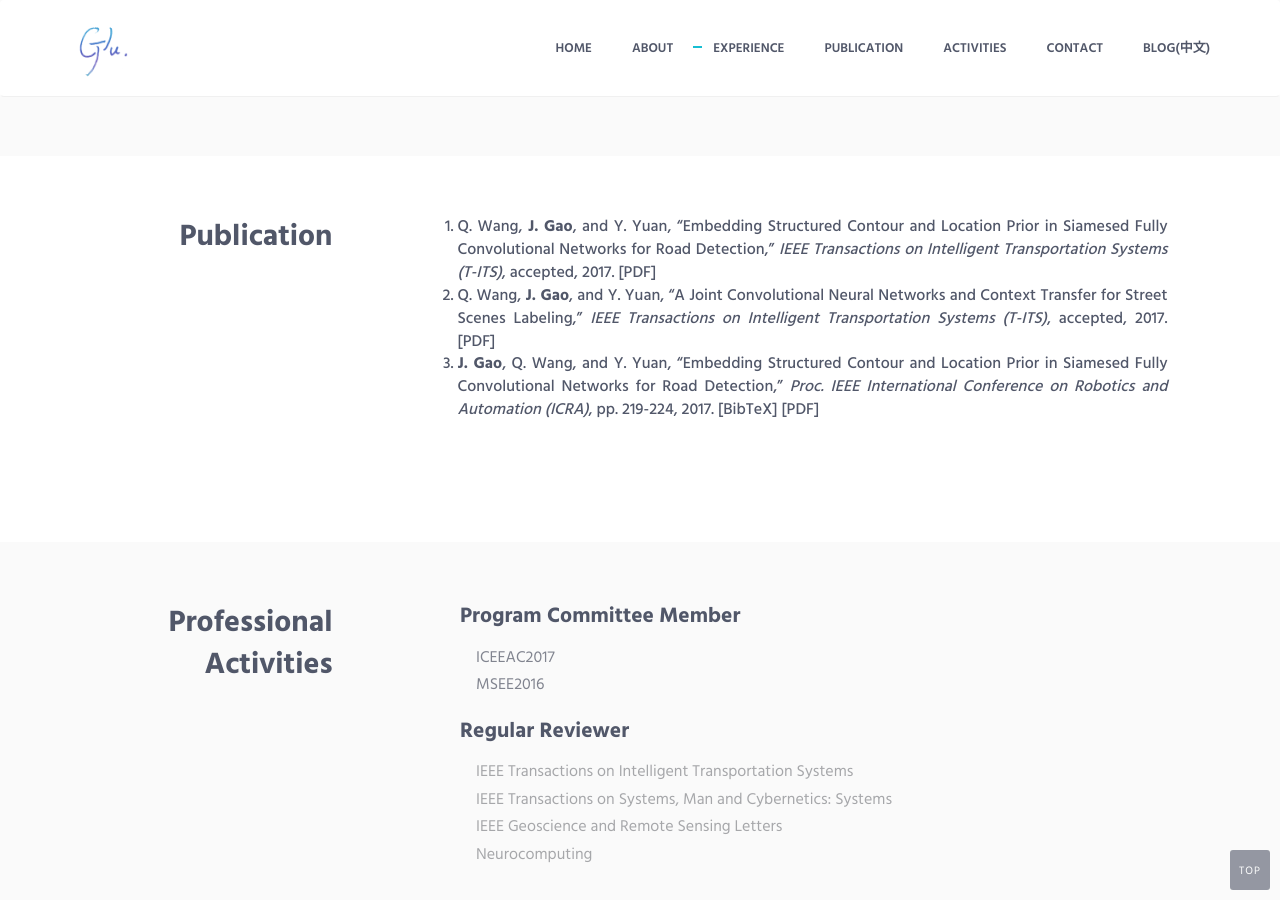
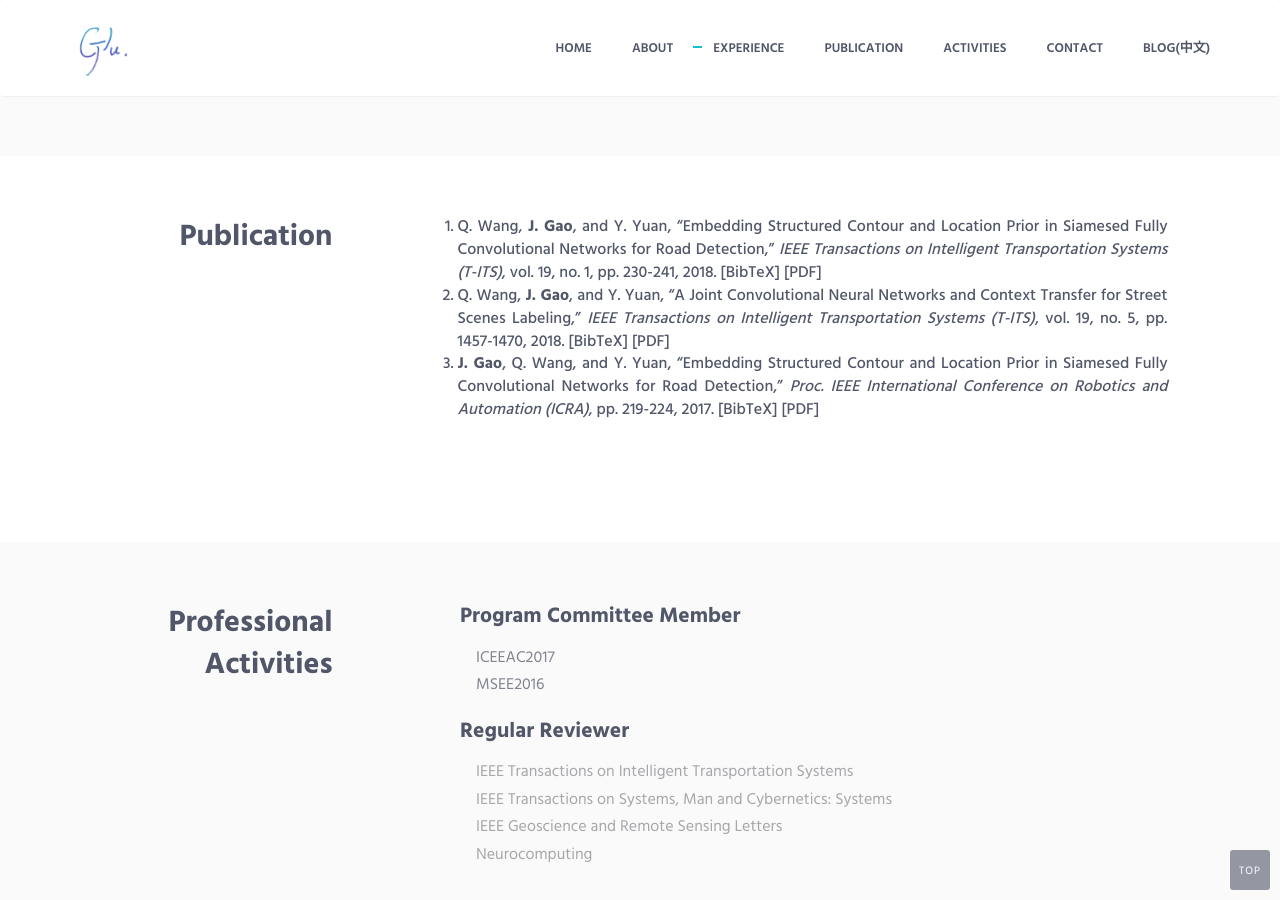
Before and after one commit to gjy3035/gjy3035.github.io, a Jekyll site: the page index.html, which Jekyll copies as it is, in a window 1280 px wide and 900 px high, scrolled down 1177 px. Built offline with Jekyll 4.4.1, drawn with Linux system fonts in a browser that asks for light colours.

Commit message:
update papers

```diff
--- a/index.html
+++ b/index.html
@@ -217,16 +217,40 @@
                     <div class="col-sm-8 col-sm-offset-05">
                         <div class="margin-b-60">
 							<ol>
-							<li style="text-align:justify;">Q. Wang, <b>J. Gao</b>, and Y. Yuan, “Embedding Structured Contour and Location Prior in Siamesed Fully Convolutional Networks for Road Detection,” <i>IEEE Transactions on Intelligent Transportation Systems (T-ITS)</i>, accepted, 2017.
-                            <a href='pdf/road_detection_its2017.pdf'>[PDF]</a>
+							<li style="text-align:justify;">Q. Wang, <b>J. Gao</b>, and Y. Yuan, “Embedding Structured Contour and Location Prior in Siamesed Fully Convolutional Networks for Road Detection,” <i>IEEE Transactions on Intelligent Transportation Systems (T-ITS)</i>,  vol. 19, no. 1, pp. 230-241, 2018.
+                            <a href="javascript:toggleBibtex('gao2018journal_embedding')">[BibTeX]</a>
+			    <a href='pdf/road_detection_its2017.pdf'>[PDF]</a>
+			<div id="bib_gao2018journal_embedding" class="bibtex noshow">
+<pre>@ARTICLE{gao2018journal_embedding,
+author={Q. Wang and J. Gao and Y. Yuan},
+journal={IEEE Transactions on Intelligent Transportation Systems},
+title={Embedding Structured Contour and Location Prior in Siamesed Fully Convolutional Networks for Road Detection},
+year={2018},
+volume={19},
+number={1},
+pages={230-241}
+}</pre>
+			</div>
                             </li>
-							<li style="text-align:justify;">Q. Wang, <b>J. Gao</b>, and Y. Yuan, “A Joint Convolutional Neural Networks and Context Transfer for Street Scenes Labeling,” <i>IEEE Transactions on Intelligent Transportation Systems (T-ITS)</i>, accepted, 2017.
+							<li style="text-align:justify;">Q. Wang, <b>J. Gao</b>, and Y. Yuan, “A Joint Convolutional Neural Networks and Context Transfer for Street Scenes Labeling,” <i>IEEE Transactions on Intelligent Transportation Systems (T-ITS)</i>, vol. 19, no. 5, pp. 1457-1470, 2018.
+			    <a href="javascript:toggleBibtex('gao2018jounal_joint')">[BibTeX]</a>
                             <a href='pdf/scene_labeling_its2017.pdf'>[PDF]</a>
+			<div id="bib_gao2018jounal_joint" class="bibtex noshow">
+<pre>@ARTICLE{gao2018jounal_joint,
+author={Q. Wang and J. Gao and Y. Yuan},
+journal={IEEE Transactions on Intelligent Transportation Systems},
+title={A Joint Convolutional Neural Networks and Context Transfer for Street Scenes Labeling},
+year={2018},
+volume={19},
+number={5},
+pages={1457-1470}
+}</pre>
+			</div>
                             </li>
                             <li style="text-align:justify;"><b>J. Gao</b>, Q. Wang, and Y. Yuan, “Embedding Structured Contour and Location Prior in Siamesed Fully Convolutional Networks for Road Detection,” <i>Proc. IEEE International Conference on Robotics and Automation (ICRA)</i>, pp. 219-224, 2017.
                             <a href="javascript:toggleBibtex('gao2017conf_embedding')">[BibTeX]</a>
                             <a href='pdf/road_detection_icra2017.pdf'>[PDF]</a>
-							<div id="bib_gao2017conf_embedding" class="bibtex noshow">
+			<div id="bib_gao2017conf_embedding" class="bibtex noshow">
 								    <pre>@inproceedings{gao2017conf_embedding,
 title={Embedding structured contour and location prior in siamesed fully convolutional networks for road detection},
 author={Gao, Junyu and Wang, Qi and Yuan, Yuan},
@@ -235,7 +259,7 @@ pages={219--224},
 year={2017},
 organization={IEEE}
 }</pre>
-							</div>
+			</div>
                             </li>
                             </ol>
 
```
